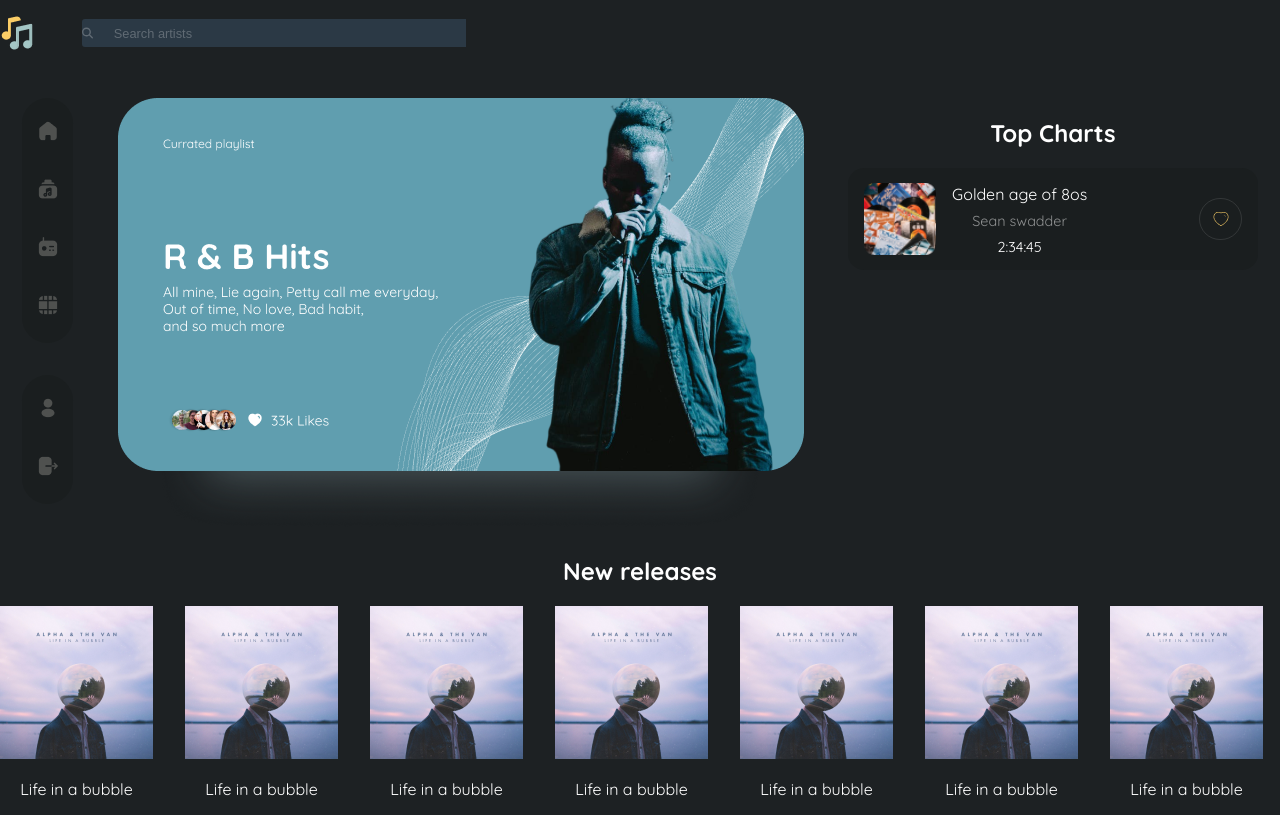
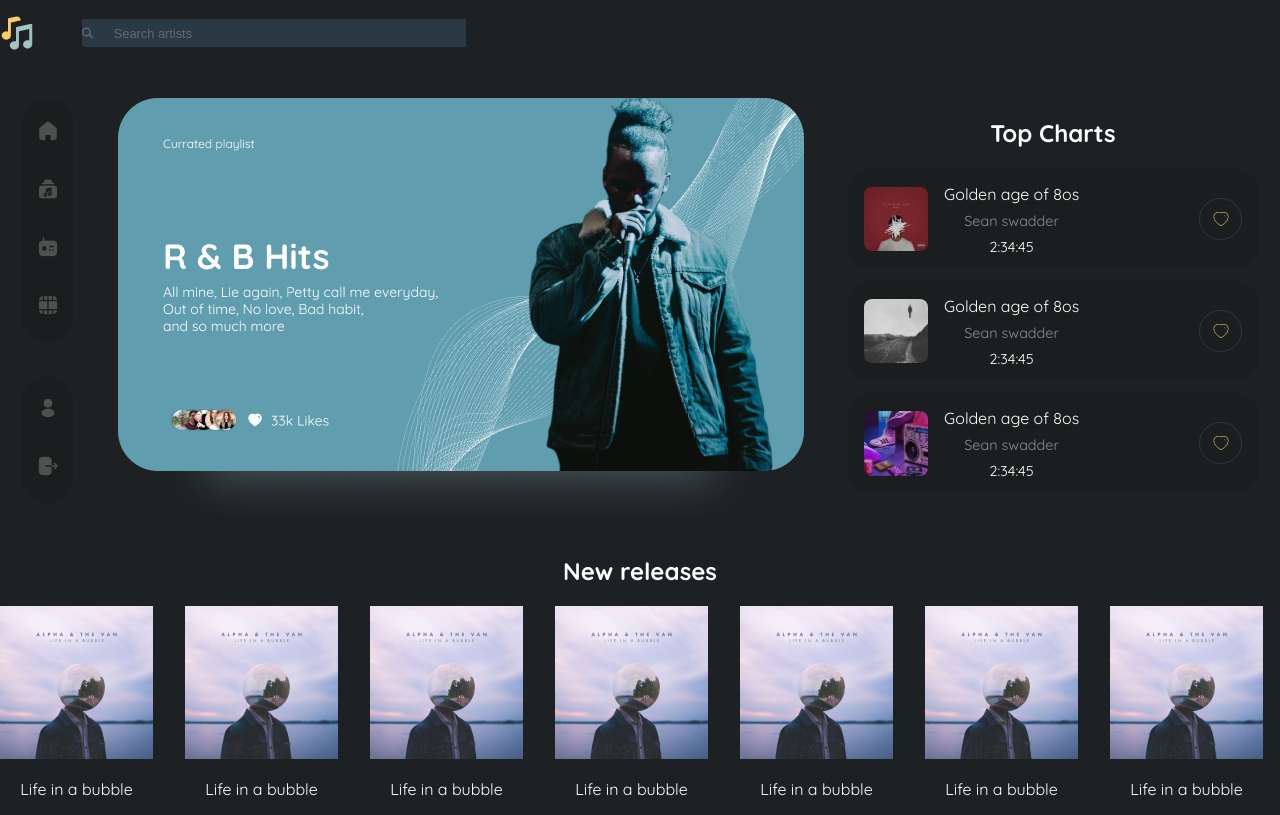
Before and after one commit to The-indigo/kaboom, a React (Create React App) app: page / in a window 1280 px wide. Built offline with nearby package versions, Linux system fonts and the light colour scheme.

Commit message:
top charts

```diff
--- a/src/components/Home/Home.js
+++ b/src/components/Home/Home.js
@@ -60,7 +60,16 @@ const Home = () => {
           <div className="top-charts">
             <h1>Top Charts</h1>
             <div className="top-charts-div">
-<TopchartItem/>
+              <TopchartItem imageSource={"images/face.png"} trackName="Golden age of 8os" tarckArtist={"Sean swadder"}
+              trackTime={"2:34:45"}
+              />
+                        <TopchartItem imageSource={"images/fly.png"} trackName="Golden age of 8os" tarckArtist={"Sean swadder"}
+              trackTime={"2:34:45"}
+              />
+                        <TopchartItem imageSource={"images/lead.png"} trackName="Golden age of 8os" tarckArtist={"Sean swadder"}
+              trackTime={"2:34:45"}
+              />
+
             </div>
 
               </div>
--- a/src/components/shared/Topcharts/TopchartItem.css
+++ b/src/components/shared/Topcharts/TopchartItem.css
@@ -9,7 +9,8 @@ p {
     justify-content: space-between;
     align-items: center;
     padding: 0 1rem;
-    border-radius: 1rem;
+    margin-bottom: .6rem;
+    border-radius: 1.5rem;
     /* border: 2px solid red; */
     /* width: 80%; */
 }
@@ -43,12 +44,13 @@ p {
 
 .top-charts-item-image-div img {
     width: 100%;
+    border-radius: .5rem;
 }
 
 .top-charts-item-image-div {
     /* border: 2px solid yellow; */
-    height: 4.5rem;
-    width: 4.5rem;
+    height: 4rem;
+    width: 4rem;
     margin-right: 1rem;
 
 }
--- a/src/components/shared/Topcharts/TopchartItem.js
+++ b/src/components/shared/Topcharts/TopchartItem.js
@@ -1,18 +1,18 @@
 import React from "react";
 import "./TopchartItem.css";
-const TopchartItem = () => {
+const TopchartItem = ({imageSource,trackName,tarckArtist,trackTime}) => {
     return (
 
         <div className="top-charts-item">
             <div className="top-charts-item-img-details">
          <div className="top-charts-item-image-div">
-                      <img src="images/albums.png" alt="top chart items"/>
+                      <img src={imageSource} alt="top chart items"/>
 
             </div>
                       <div className="top-charts-details">
-                          <p>Golden age of 8os</p>
-                          <p>Sean swadder</p>
-                            <p>2:34:45</p>
+                          <p>{trackName}</p>
+                          <p>{tarckArtist}</p>
+                            <p>{trackTime}</p>
                       </div>
             </div>
 
```
